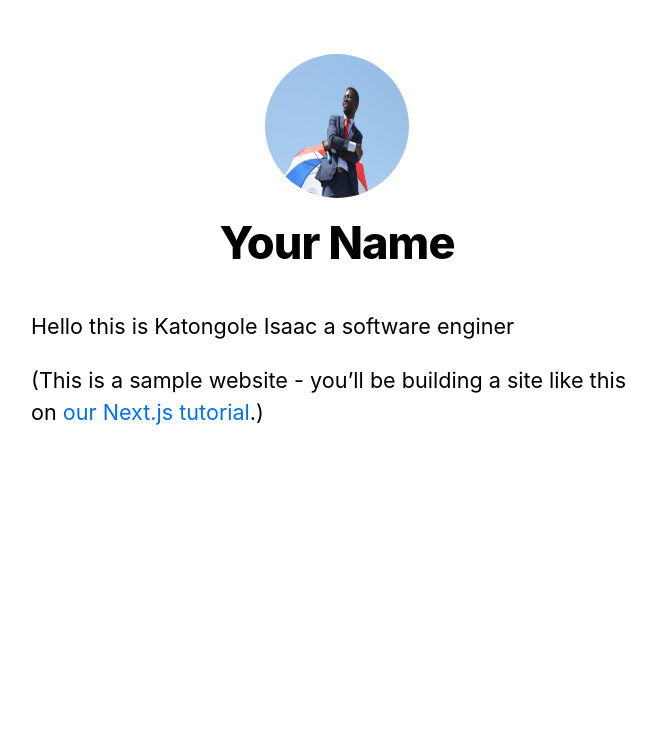
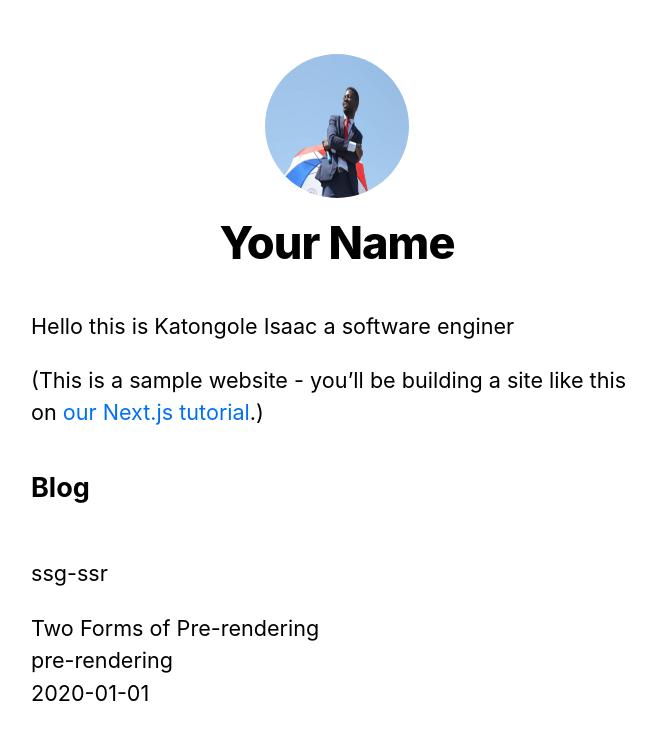
Before and after one commit to katsisaac50/nextjs-blog, a Next.js app: page / in a window 1280 px wide. Shown: the top 740 px of the page, without its empty margins (303-959 px from the left). Built offline with nearby package versions, Linux system fonts and the light colour scheme.

Commit message:
fetching data from fileSystem

```diff
--- /dev/null
+++ b/lib/posts.js
@@ -0,0 +1,35 @@
+import fs from 'fs';
+import path from 'path';
+import matter from 'gray-matter';
+
+const postsDirectory = path.join(process.cwd(), 'posts');
+
+export function getSortedPostsData() {
+  // Get file names under /posts
+  const fileNames = fs.readdirSync(postsDirectory);
+  const allPostsData = fileNames.map((fileName) => {
+    // Remove ".md" from file name to get id
+    const id = fileName.replace(/\.md$/, '');
+
+    // Read markdown file as string
+    const fullPath = path.join(postsDirectory, fileName);
+    const fileContents = fs.readFileSync(fullPath, 'utf8');
+
+    // Use gray-matter to parse the post metadata section
+    const matterResult = matter(fileContents);
+
+    // Combine the data with the id
+    return {
+      id,
+      ...matterResult.data,
+    };
+  });
+  // Sort posts by date
+  return allPostsData.sort((a, b) => {
+    if (a.date < b.date) {
+      return 1;
+    } else {
+      return -1;
+    }
+  });
+}
--- a/package.json
+++ b/package.json
@@ -5,6 +5,7 @@
     "build": "next build"
   },
   "dependencies": {
+    "gray-matter": "^4.0.3",
     "jshint": "^2.13.6",
     "madge": "^6.1.0",
     "next": "^13.4.19",
--- a/pages/index.js
+++ b/pages/index.js
@@ -1,8 +1,17 @@
+import { getSortedPostsData } from '../lib/posts';
 import Head from 'next/head';
 import Layout, { siteTitle } from '../components/layout';
 import utilStyles from '../styles/utils.module.css';
 
-export default function Home() {
+export async function getStaticProps() {
+  const allPostsData = getSortedPostsData();
+  return {
+    props: {
+      allPostsData,
+    },
+  };
+}
+export default function Home({ allPostsData }) {
   return (
     <Layout home>
       <Head>
@@ -15,6 +24,20 @@
           <a href="https://nextjs.org/learn">our Next.js tutorial</a>.)
         </p>
       </section>
+      <section className={`${utilStyles.headingMd} ${utilStyles.padding1px}`}>
+        <h2 className={utilStyles.headingLg}>Blog</h2>
+        <ul className={utilStyles.list}>
+          {allPostsData.map(({ id, date, title }) => (
+            <li className={utilStyles.listItem} key={id}>
+              {title}
+              <br />
+              {id}
+              <br />
+              {date}
+            </li>
+          ))}
+        </ul>
+      </section>
     </Layout>
   );
 }
```
Also changed, not shown: 1 other file (tests, documents, lock files or other folders).
